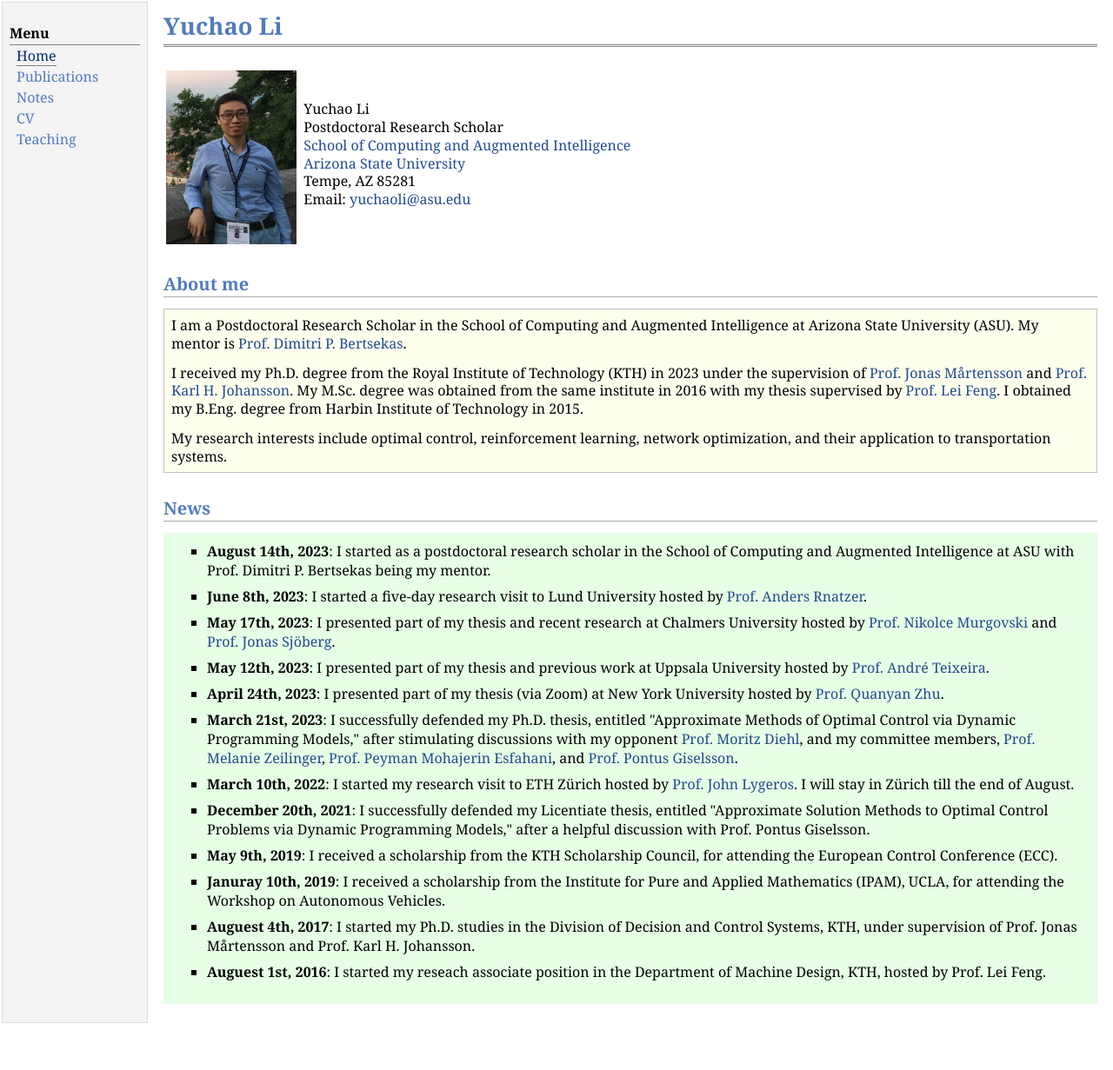
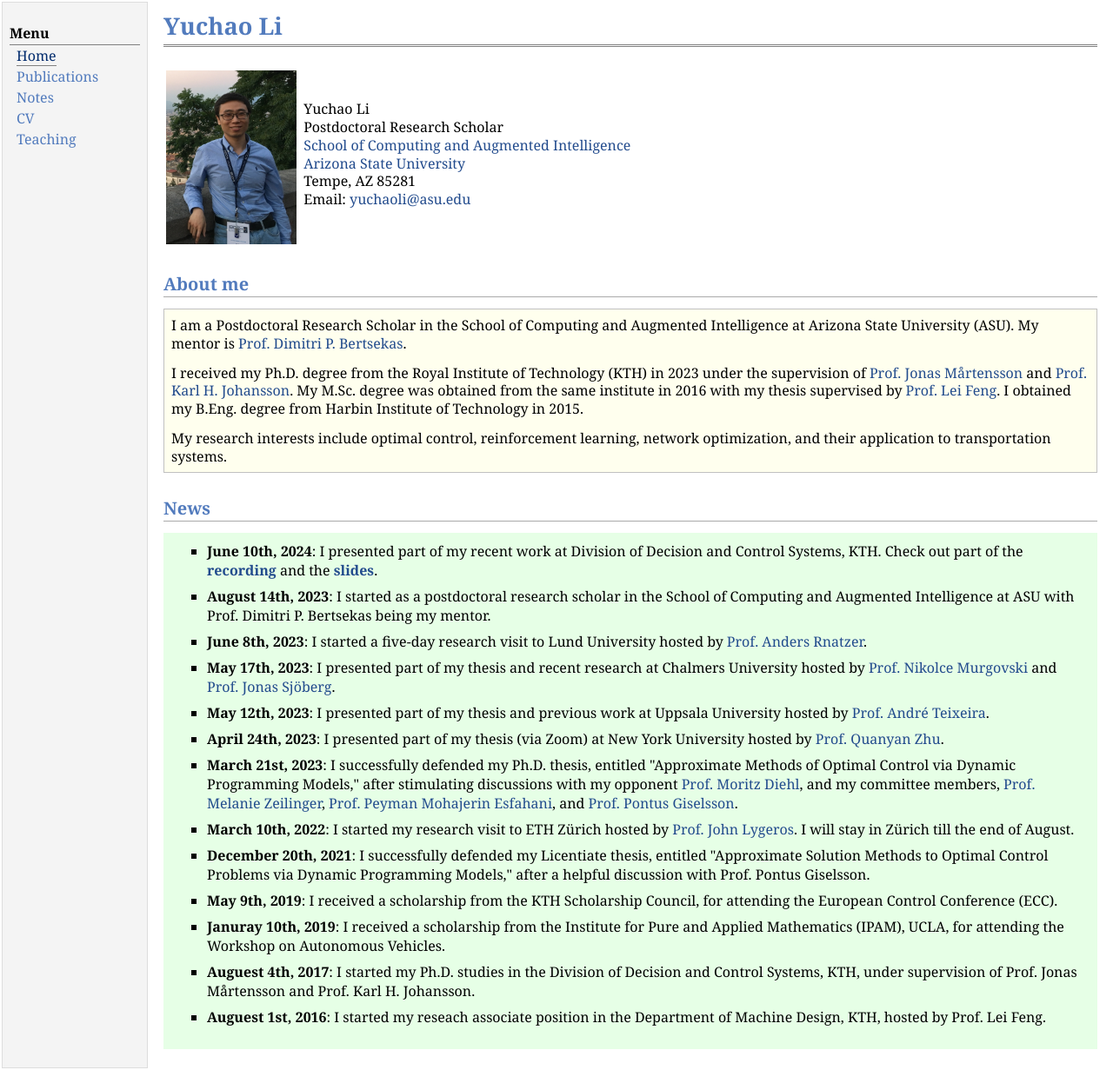
Before and after one commit to yuchaotaigu/yuchaotaigu.github.io, a Jekyll site: the page index.html, which Jekyll copies as it is, in a window 1280 px wide. Shown: the whole page at 87% size. Built offline with Jekyll 4.4.1, drawn with Linux system fonts in a browser that asks for light colours; comment, search, counter and statistics services are not loaded; before the commit the page ends 1179 px from its top, so only the background shows below that.

Commit message:
KTH TALK

```diff
--- a/index.html
+++ b/index.html
@@ -51,6 +51,8 @@ Email: <a href="mailto:yuchaoli@asu.edu">yuchaoli@asu.edu</a><br /></p>
 <div class="infoblock">
 <div id="demobox">
 <ul>
+  <li><b>June 10th, 2024</b>: I presented part of my recent work at Division of Decision and Control Systems, KTH. Check out part of the <a href="https://drive.google.com/file/d/1TLyZqxkuKMUVFvmkJujg9TFuo6bbzzKe/view?usp=drive_link"><b>recording</b></a> and the <a href="research/MPC_AI_Slides_KTH_0610.pdf"><b>slides</b></a>.
+  </li>
   <li><b>August 14th, 2023</b>: I started as a postdoctoral research scholar in the School of Computing and Augmented Intelligence at ASU with Prof. Dimitri P. Bertsekas being my mentor.
   </li>
   <li><b>June 8th, 2023</b>: I started a five-day research visit to Lund University hosted by <a href="https://www.control.lth.se/personnel/personnel/anders-rantzer/">Prof. Anders Rnatzer</a>.
```
